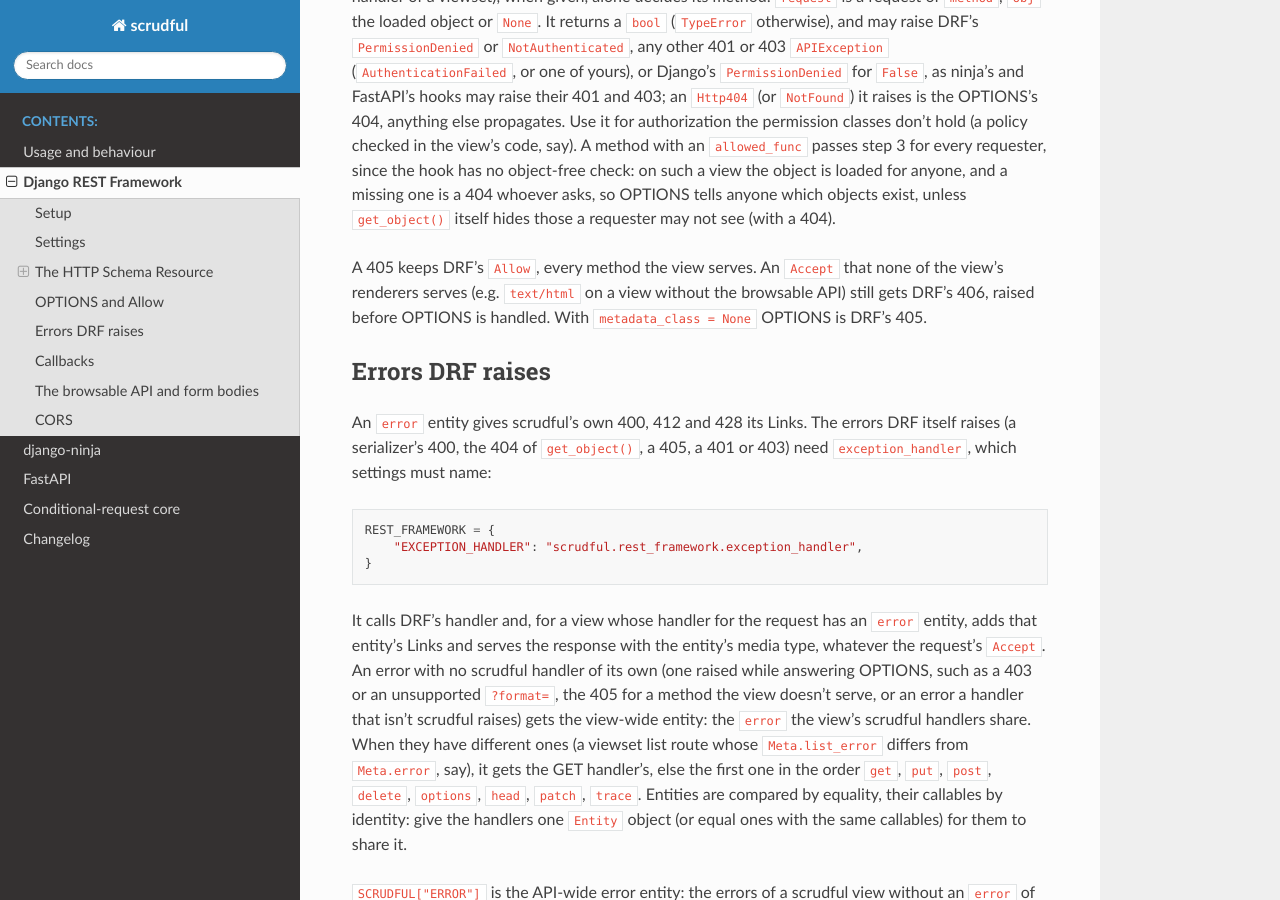
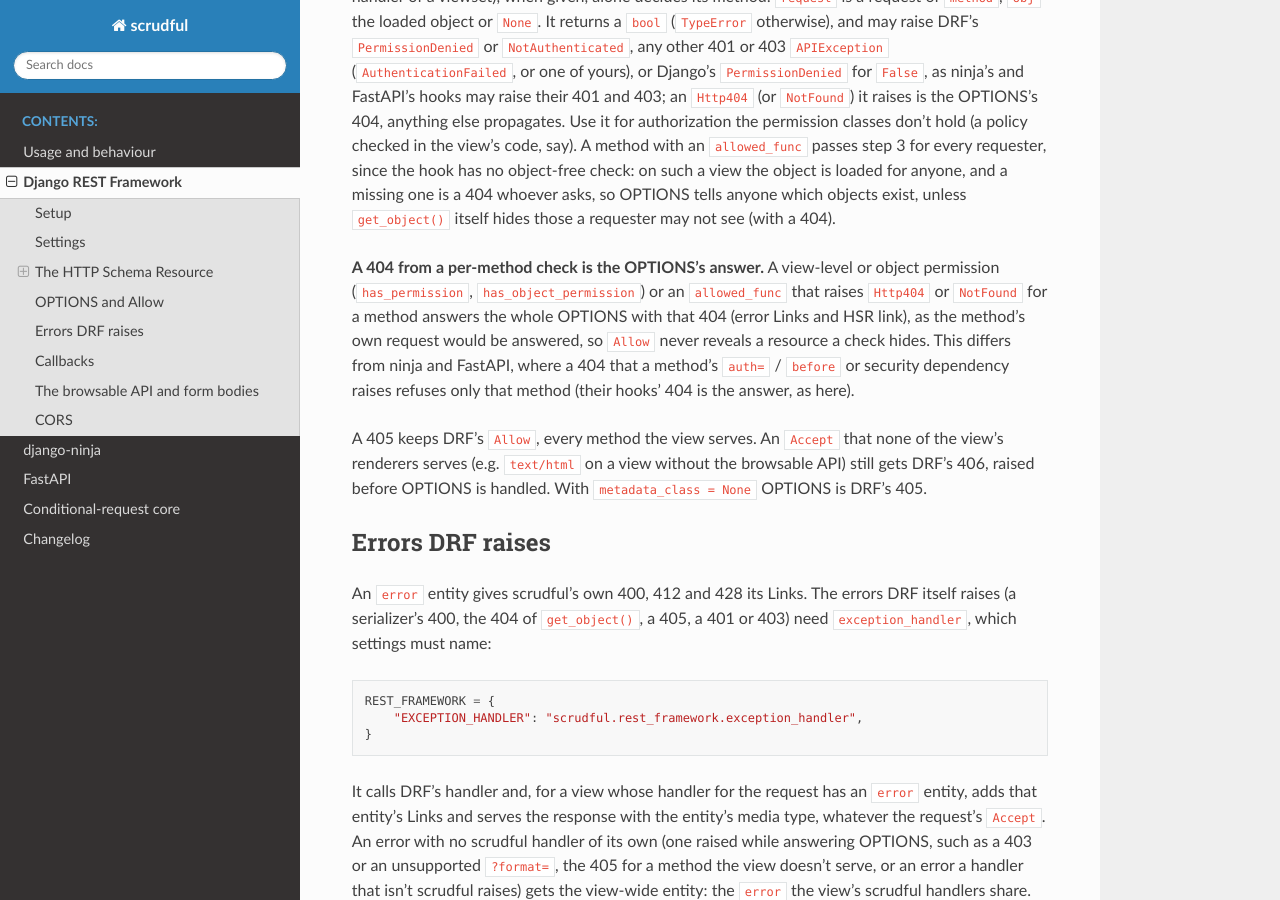
Before and after one commit to mimotoai/scrudful, a Sphinx documentation site: the page built from docs/source/rest_framework.rst, in a window 1280 px wide and 900 px high, scrolled down 6269 px. Built offline with Sphinx 7.4.7 and the Read the Docs theme 3.1.0, drawn with Linux system fonts in a browser that asks for light colours.

Commit message:
mr10 B2: G7: pin DRF's answer to a per-method check's 404, and document it
A view-level permission raising NotFound for a method answers the OPTIONS
with that 404 (the object check's and the hook's were pinned already); the
DRF page says how this differs from ninja and FastAPI.

Claude-Session: https://claude.ai/code/session_01SAZeWv3jW9kYJFL415oZPV

```diff
--- a/docs/source/rest_framework.rst
+++ b/docs/source/rest_framework.rst
@@ -358,6 +358,15 @@ is loaded for anyone, and a missing one is a 404 whoever asks, so OPTIONS tells
 anyone which objects exist, unless ``get_object()`` itself hides those a
 requester may not see (with a 404).
 
+**A 404 from a per-method check is the OPTIONS's answer.** A view-level or
+object permission (``has_permission``, ``has_object_permission``) or an
+``allowed_func`` that raises ``Http404`` or ``NotFound`` for a method answers
+the whole OPTIONS with that 404 (error Links and HSR link), as the method's own
+request would be answered, so ``Allow`` never reveals a resource a check hides.
+This differs from ninja and FastAPI, where a 404 that a method's ``auth=`` /
+``before`` or security dependency raises refuses only that method (their hooks'
+404 is the answer, as here).
+
 A 405 keeps DRF's ``Allow``, every method the view serves. An ``Accept`` that
 none of the view's renderers serves (e.g. ``text/html`` on a view without the
 browsable API) still gets DRF's 406, raised before OPTIONS is handled. With
```
Also changed, not shown: 1 other file.
